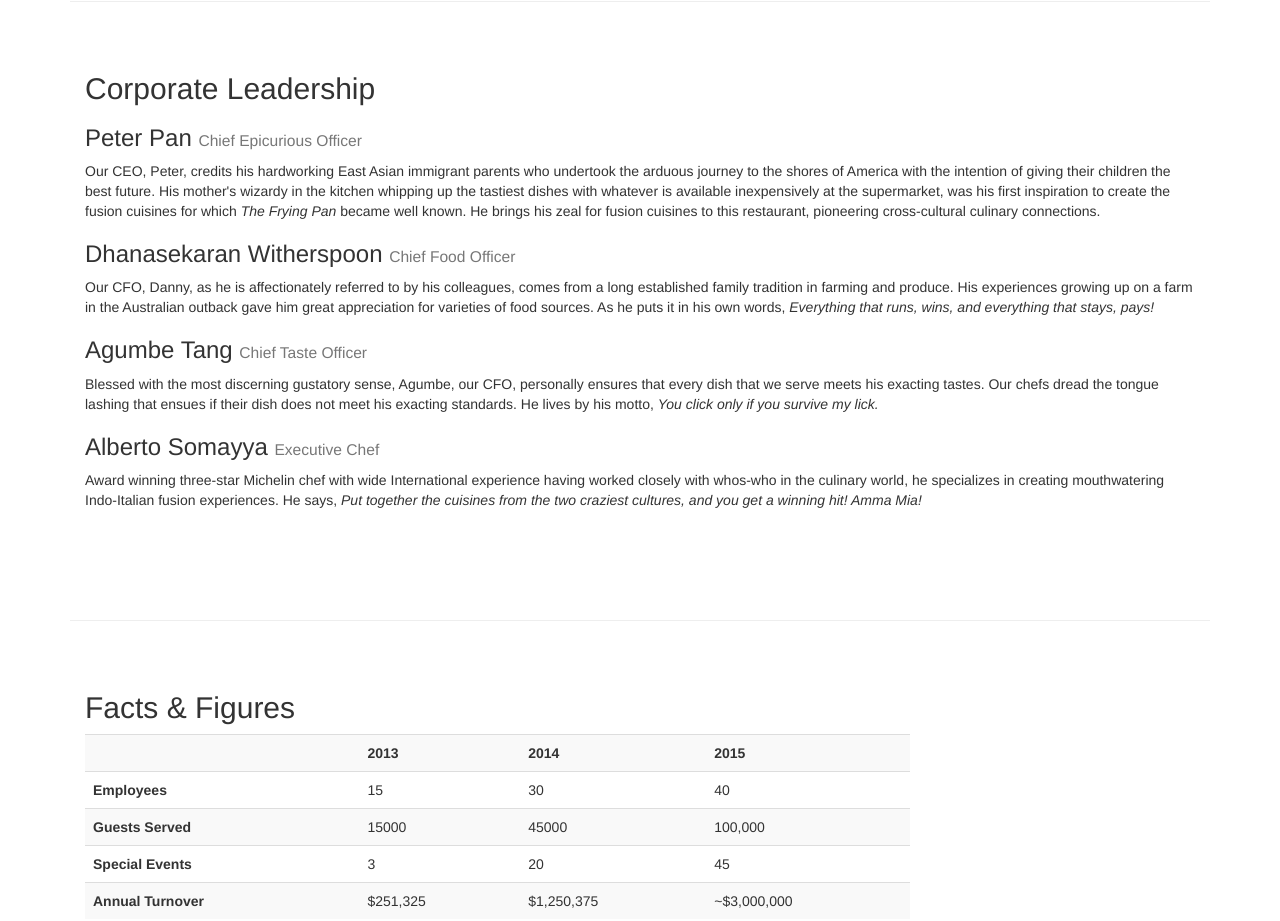
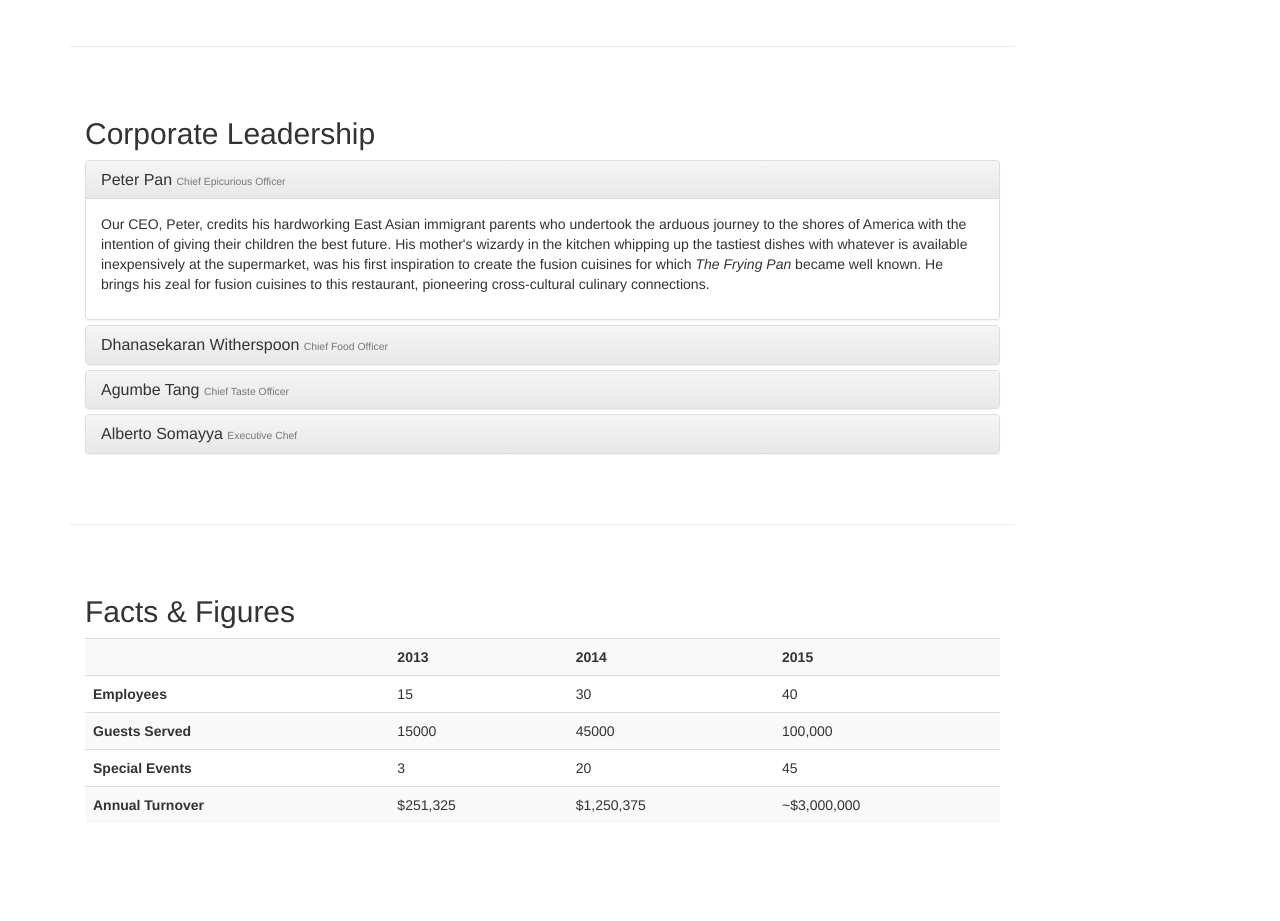
Before and after one commit to JuliusJasiunas/Learning, a plain HTML site: page conFusion/aboutus.html in a window 1280 px wide. Shown: the part 1060-1981 px from the top of the page. Drawn offline with nearby package versions, Linux system fonts and the light colour scheme.

Commit message:
Third week progress

```diff
--- a/conFusion/aboutus.html
+++ b/conFusion/aboutus.html
@@ -24,7 +24,7 @@
     <![endif]-->
 </head>
 
-<body>
+<body data-spy="scroll" data-target="#myScrollspy" data-offset="200">
     <nav class="navbar navbar-inverse navbar-fixed-top" role="navigation">
         <div class="container">
             <div class="navbar-header">
@@ -83,6 +83,8 @@
 
     <div class="container">
         <div class="row">
+        <div class="col-xs-12 col-sm-10">
+        <div class="row">
             <div class="col-xs-12">
                 <ol class="breadcrumb">
                   <li><a href="index.html">Home</a></li>
@@ -95,8 +97,8 @@
             </div>
         </div>
 
-        <div class="row row-content">
-            <div class="col-xs-12 col-sm-8">
+        <div id="history" class="row row-content">
+            <div class="col-xs-12 col-sm-6 col-lg-8">
                 <h2>Our History</h2>
                 <p>Started in 2010, Ristorante con Fusion quickly established itself as a culinary icon par excellence in Hong Kong. With its unique brand of world fusion cuisine that can be found nowhere else, it enjoys patronage from the A-list clientele in Hong Kong.  Featuring four of the best three-star Michelin chefs in the world, you never know what will arrive on your plate the next time you visit us.</p>
                 <p>The restaurant traces its humble beginnings to <em>The Frying Pan</em>, a successful chain started by our CEO, Mr. Peter Pan, that featured for the first time the world's best cuisines in a pan.</p>
@@ -111,7 +113,7 @@
                     </blockquote>
                 </div>
             </div>
-            <div class="col-xs-12 col-sm-4">
+            <div class="col-xs-12 col-sm-6 col-lg-4">
                 <p style="padding:20px;"></p>
                 <div class="panel panel-primary">
                     <div class="panel-heading">
@@ -134,25 +136,80 @@
         </div>
 
 
-        <div class="row row-content">
+        <div id="corporate" class="row row-content">
             <div class="col-xs-12">
                 <h2>Corporate Leadership</h2>
-                <h3>Peter Pan <small>Chief Epicurious Officer</small></h3>
+                <div class="panel-group" id="accordion" role="tablist" aria-multiselectable="true">
+                    <div class="panel panel-default">
+                        <div class="panel-heading" role="tab" id="headingPeter">
+                            <h3 class="panel-title">
+                                <a role="button" data-toggle="collapse"
+                                     data-parent="#accordion" href="#peter"
+                                     aria-expanded="true" aria-controls="peter">
+                                    Peter Pan <small>Chief Epicurious Officer</small></a>
+                            </h3>
+                        </div>
+                        <div role="tabpanel" class="panel-collapse collapse in"
+                             id="peter"    aria-labelledby="headingPeter">
+                            <div class="panel-body">
                                 <p>Our CEO, Peter, credits his hardworking East Asian immigrant parents who undertook the arduous journey to the shores of America with the intention of giving their children the best future. His mother's wizardy in the kitchen whipping up the tastiest dishes with whatever is available inexpensively at the supermarket, was his first inspiration to create the fusion cuisines for which <em>The Frying Pan</em> became well known. He brings his zeal for fusion cuisines to this restaurant, pioneering cross-cultural culinary connections.</p>
-                <h3>Dhanasekaran Witherspoon <small>Chief Food Officer</small></h3>
+                            </div>
+                        </div>
+                    </div>
+                    <div class="panel panel-default">
+                        <div class="panel-heading" role="tab" id="headingDanny">
+                            <h3 class="panel-title">
+                                <a class="collapsed" role="button" data-toggle="collapse"
+                                     data-parent="#accordion" href="#danny"
+                                     aria-expanded="false" aria-controls="danny">
+                                    Dhanasekaran Witherspoon <small>Chief Food Officer</small></a>
+                            </h3>
+                        </div>
+                        <div role="tabpanel" class="panel-collapse collapse"
+                             id="danny"    aria-labelledby="headingDanny">
+                            <div class="panel-body">
                                                     <p>Our CFO, Danny, as he is affectionately referred to by his colleagues, comes from a long established family tradition in farming and produce. His experiences growing up on a farm in the Australian outback gave him great appreciation for varieties of food sources. As he puts it in his own words, <em>Everything that runs, wins, and everything that stays, pays!</em></p>
-                <h3>Agumbe Tang <small>Chief Taste Officer</small></h3>
+                            </div>
+                        </div>
+                    </div>
+                    <div class="panel panel-default">
+                        <div class="panel-heading" role="tab" id="headingAgumbe">
+                            <h3 class="panel-title">
+                                <a class="collapsed" role="button" data-toggle="collapse"
+                                     data-parent="#accordion" href="#agumbe"
+                                     aria-expanded="false" aria-controls="agumbe">
+                                    Agumbe Tang <small>Chief Taste Officer</small></a>
+                            </h3>
+                        </div>
+                        <div role="tabpanel" class="panel-collapse collapse"
+                             id="agumbe"    aria-labelledby="headingAgumbe">
+                            <div class="panel-body">
                                 <p>Blessed with the most discerning gustatory sense, Agumbe, our CFO, personally ensures that every dish that we serve meets his exacting tastes. Our chefs dread the tongue lashing that ensues if their dish does not meet his exacting standards. He lives by his motto, <em>You click only if you survive my lick.</em></p>
-                <h3>Alberto Somayya <small>Executive Chef</small></h3>
+                            </div>
+                        </div>
+                    </div>
+                    <div class="panel panel-default">
+                        <div class="panel-heading" role="tab" id="headingAlberto">
+                            <h3 class="panel-title">
+                                <a class="collapsed" role="button" data-toggle="collapse"
+                                     data-parent="#accordion" href="#alberto"
+                                     aria-expanded="false" aria-controls="alberto">
+                                    Alberto Somayya <small>Executive Chef</small></a>
+                            </h3>
+                        </div>
+                        <div role="tabpanel" class="panel-collapse collapse"
+                             id="alberto"    aria-labelledby="headingAlberto">
+                            <div class="panel-body">
                                 <p>Award winning three-star Michelin chef with wide International experience having worked closely with whos-who in the culinary world, he specializes in creating mouthwatering Indo-Italian fusion experiences. He says, <em>Put together the cuisines from the two craziest cultures, and you get a winning hit! Amma Mia!</em></p>
                             </div>
-             <div class="col-xs-12">
-                <p style="padding:20px;"></p>
+                        </div>
+                    </div>
+                </div>
             </div>
        </div>
 
-        <div class="row row-content">
-            <div class="col-xs-12 col-sm-9">
+        <div id="facts" class="row row-content">
+            <div class="col-xs-12">
                 <h2>Facts &amp; Figures</h2>
                 <div class="table-responsive">
                     <table class="table table-striped">
@@ -189,11 +246,16 @@
                     </table>
                 </div>
             </div>
-             <div class="col-xs-12 col-sm-3">
-                <p style="padding:20px;"></p>
        </div>
        </div>
-
+       <nav class="hidden-xs col-sm-2" id="myScrollspy">
+        <ul class="nav nav-pills nav-stacked" data-spy="affix" data-offset-top="400">
+            <li><a href="#history">Our History</a></li>
+            <li><a href="#corporate">Corporate</a></li>
+            <li><a href="#facts">Facts</a></li>
+        </ul>
+       </nav>
+       </div>
     </div>
 
     <footer class="row-footer">
--- a/conFusion/css/mystyles.css
+++ b/conFusion/css/mystyles.css
@@ -61,3 +61,14 @@ body{
 .navbar-inverse .navbar-nav .open .dropdown-menu> li> a:hover {
     color:#000000;
 }
+
+.tab-content {
+    border-left: 1px solid #ddd;
+    border-right: 1px solid #ddd;
+    border-bottom: 1px solid #ddd;
+    padding: 10px;
+}
+
+.affix {
+    top:100px;
+}
```
Lines whose indentation alone changed are shown as unchanged.
